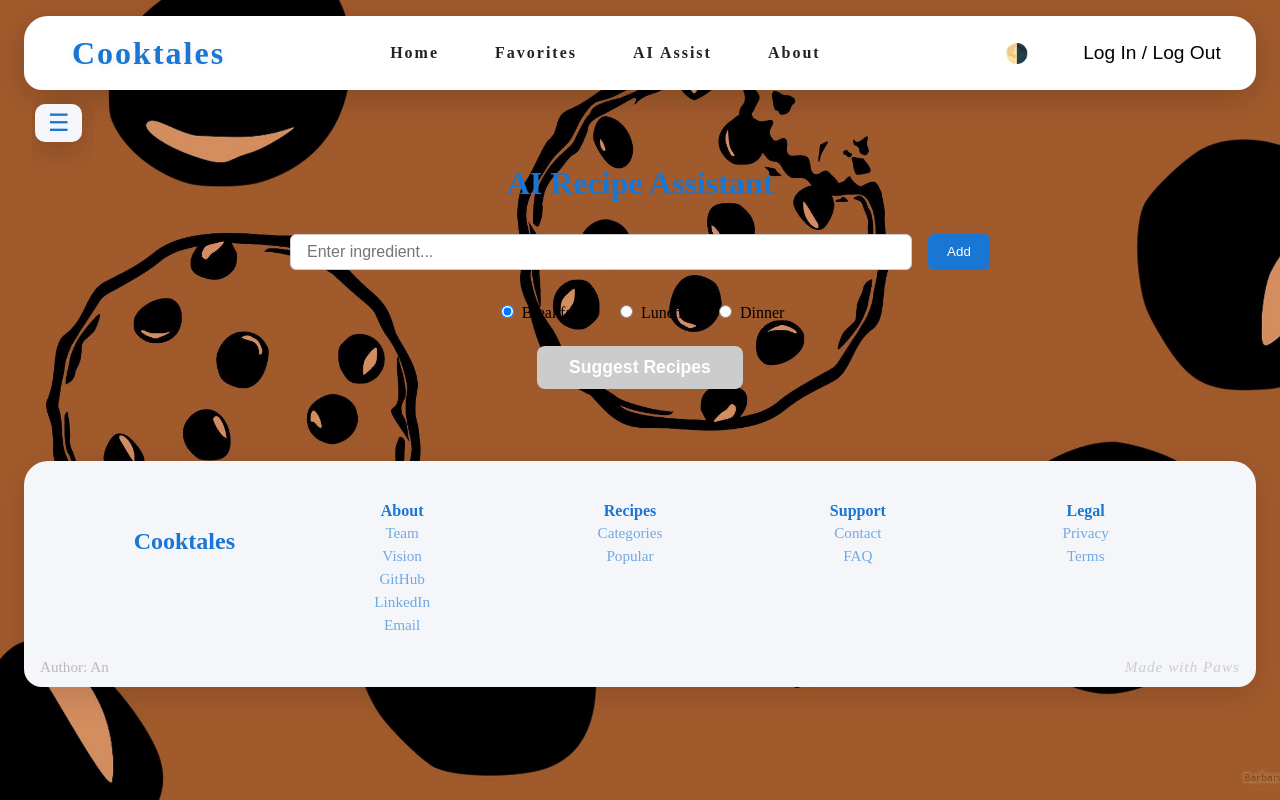
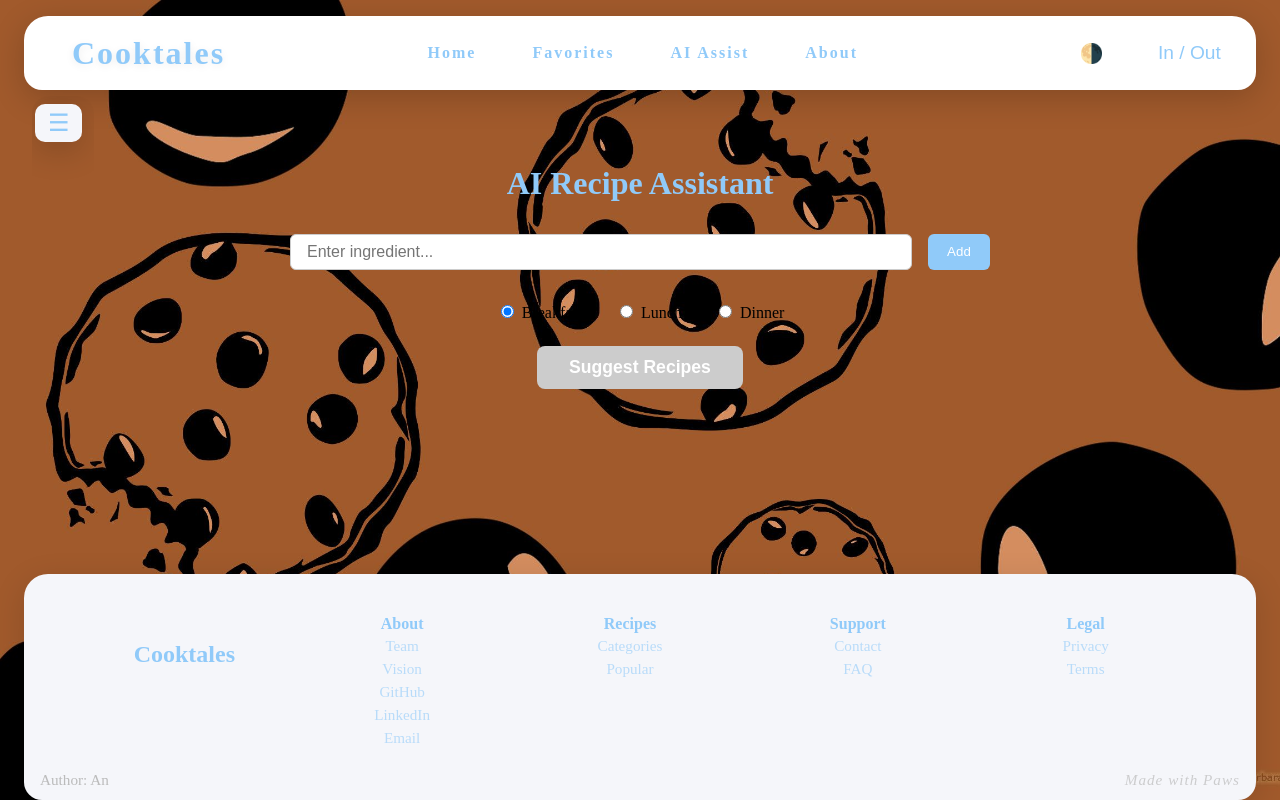
Before and after one commit to AnKub/Hackathon-Cooktales, a React (Vite) app in the folder cooktales/: page /ai-assistant in a window 1280 px wide. Shown: the top 800 px of the page. Built offline with nearby package versions, Linux system fonts and the light colour scheme.

Commit message:
optimisation

```diff
--- a/cooktales/src/components/Header/Header.scss
+++ b/cooktales/src/components/Header/Header.scss
@@ -25,7 +25,7 @@
     display: flex;
     gap: 1.5rem;
     a {
-      color: var(--text);
+      color: var(--accent);
       text-decoration: none;
       letter-spacing: 2px;
       font-weight: 600;
@@ -58,9 +58,11 @@
   .header-actions {
     display: flex;
     gap: 1rem;
+
     button {
       border-radius: 12px;
       border: none;
+      color: var(--accent);
       background: none;
       // box-shadow: 0 2px 8px rgba(0,0,0,0.08);
       padding: 0.6rem 1.2rem;
--- a/cooktales/src/components/Header/Header.tsx
+++ b/cooktales/src/components/Header/Header.tsx
@@ -24,7 +24,7 @@ const Header: React.FC = () => {
         <button className="header-theme-btn" onClick={toggleTheme}>
           {theme === 'light' ? '🌗' : '🌞'}
         </button>
-        <button className="header-auth-btn">Log In / Log Out</button>
+        <button className="header-auth-btn">In / Out</button>
       </div>
     </header>
   );
--- a/cooktales/src/components/RecipeCard/RecipeCard.scss
+++ b/cooktales/src/components/RecipeCard/RecipeCard.scss
@@ -16,14 +16,14 @@
   border: 2px solid transparent;
 
   &:hover, &:focus-visible {
-    box-shadow: 0 8px 32px rgba(0,0,0,0.18);
+    box-shadow: 0 8px 32px 15px rgba(0,0,0,0.18);
     border: 2px solid var(--accent);
-    // Без збільшення!
+
   }
 
   .recipe-card__image-wrapper {
-    width: 90%;
-    margin: 0 auto 0.7rem auto;
+    width: 98%;
+    margin: 0 auto 0.4rem auto;
     border-radius: 14px;
     overflow: hidden;
     background: #fff;
@@ -51,6 +51,7 @@
     font-size: 1rem;
     color: var(--text);
     text-align: center;
+    letter-spacing: 1px;
     margin-bottom: 1.2rem;
     min-height: 2.5em;
     opacity: 0.85;
@@ -72,7 +73,6 @@
   }
 }
 
-// Модальне вікно залиш без змін
 .recipe-modal-overlay {
   position: fixed;
   z-index: 2000;
--- a/cooktales/src/pages/AIRecipeAssistant/AIRecipeAssistant.scss
+++ b/cooktales/src/pages/AIRecipeAssistant/AIRecipeAssistant.scss
@@ -2,6 +2,7 @@
   padding: 2rem;
   max-width: 700px;
   margin: 0 auto;
+    min-height: 100vh;
 
   h2 {
     text-align: center;
--- a/cooktales/src/pages/Home/Home.scss
+++ b/cooktales/src/pages/Home/Home.scss
@@ -3,14 +3,16 @@
   min-height: 70vh;
 
   .home-title {
-    font-size: 2rem;
-    margin-bottom: 1.5rem;
-    text-align: center;
+    font-size: 3rem;
+    margin-bottom: 1rem;
+    text-align: left;
+    letter-spacing: 5px;
+    color: var(--accent);
   }
 
   .home-loading {
-    text-align: center;
-    font-size: 1.2rem;
+    text-align: left;
+    font-size: 2rem;
     color: var(--accent);
   }
 
--- a/cooktales/src/pages/Home/Home.tsx
+++ b/cooktales/src/pages/Home/Home.tsx
@@ -38,7 +38,7 @@ const Home: React.FC = () => {
 
   return (
     <div className="home-page">
-      <h2 className="home-title">Discover Recipes</h2>
+      <h2 className="home-title">Mmm...</h2>
       {loading ? (
         <div className="home-loading">Loading...</div>
       ) : (
--- a/cooktales/src/styles/main.scss
+++ b/cooktales/src/styles/main.scss
@@ -3,8 +3,8 @@
   --sidebar-bg: #f5f6fa;
   --footer-bg: #f5f6fa;
   --card-bg: #fdfdfd;
-  --accent: #1976d2;
-  --accent-hover: #1565c0;
+  --accent: #90caf9;
+  --accent-hover: #23272f;
   --bg: #f0f2f5;
   --text: #222;
   --footer-text: #555;
@@ -31,6 +31,7 @@ body {
   background-size: cover;
 }
 
+
 .desktop-only {
   display: block;
   @media (max-width: 900px) {
```
